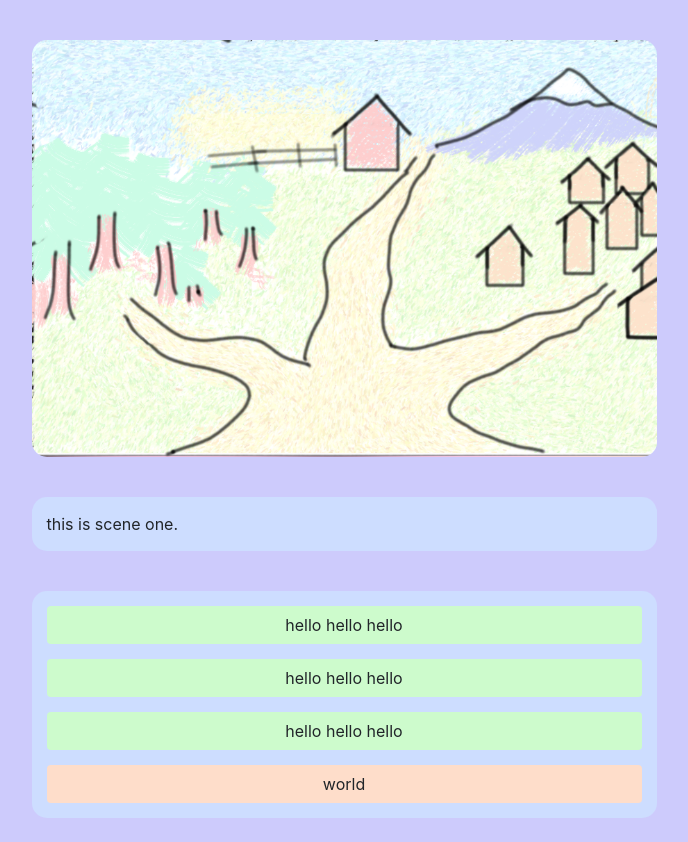
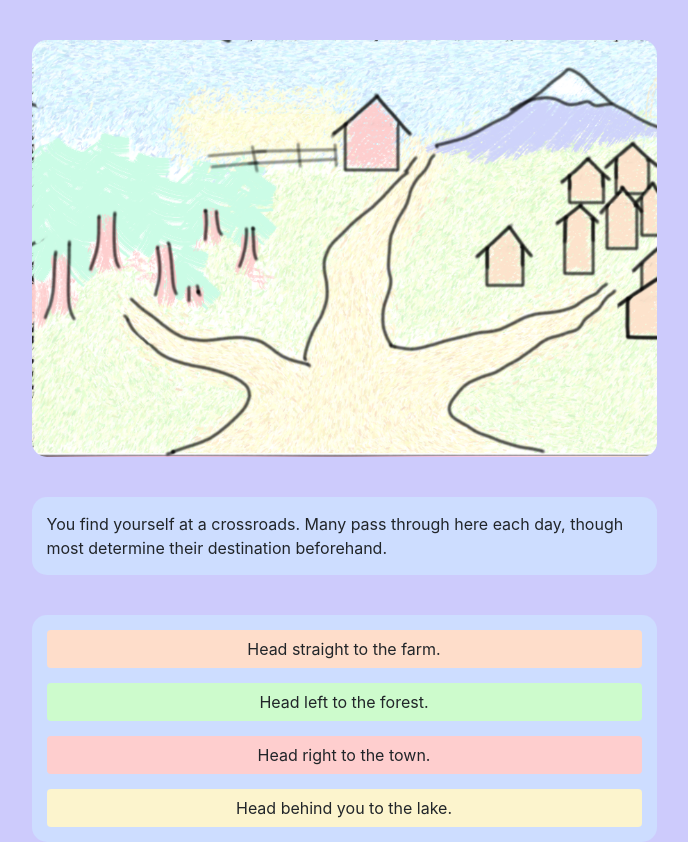
Before and after one commit to dunstad/meander, a plain HTML site: page index.html in a window 1280 px wide. Shown: the whole page, without its empty margins (296-984 px from the left). Before the commit the page ends 818 px from the top, so only its background shows below. Drawn offline with nearby package versions, Linux system fonts and the light colour scheme.

Commit message:
i think we're done here

```diff
--- a/meander.css
+++ b/meander.css
@@ -52,7 +52,3 @@ button:hover {
 .pastel-pink {
   background-color: #fccded;
 }
-
-.pastel-green {
-  background-color: #cdfbcc;
-}
--- a/meander.js
+++ b/meander.js
@@ -6,41 +6,52 @@ game.scenes = {
 
   field: {
     image: 'field.png',
-    text: 'this is scene one.',
+    text: 'You find yourself at a crossroads. Many pass through here each day, though most determine their destination beforehand.',
     buttons: [
       {
-        text: 'hello hello hello',
+        text: 'Head straight to the farm.',
         next: 'farm1',
-        color: 'pastel-green'
+        color: 'pastel-orange'
       },
       {
-        text: 'hello hello hello',
+        text: 'Head left to the forest.',
         next: 'forest1',
         color: 'pastel-green'
       },
       {
-        text: 'hello hello hello',
+        text: 'Head right to the town.',
         next: 'town1',
-        color: 'pastel-green'
+        color: 'pastel-red'
       },
       {
-        text: 'world',
+        text: 'Head behind you to the lake.',
         next: 'lake1',
-        color: 'pastel-orange'
+        color: 'pastel-yellow'
+      },
+    ],
+  },
+  field2: {
+    image: 'field.png',
+    text: "You've had an eventful time in this small part of the world. Maybe you'll wander a while longer...",
+    buttons: [
+      {
+        text: 'Meander.',
+        next: 'end',
+        color: 'pastel-pink'
       },
     ],
   },
   farm1: {
     image: 'farm1.png',
-    text: 'this is scene one.',
+    text: 'The road out here is not so well worn, and the grass grows tall and wild. This house looks like it could have stood here since before you were born.',
     buttons: [
       {
-        text: 'hello hello hello',
+        text: '"Hello, is anyone home?"',
         next: 'farm2',
         color: 'pastel-green'
       },
       {
-        text: 'world',
+        text: 'Leave the house alone and go back to the field. Wouldn\'t want to disturb anyone.',
         next: 'field',
         color: 'pastel-orange'
       },
@@ -48,10 +59,10 @@ game.scenes = {
   },
   farm2: {
     image: 'farm2.png',
-    text: 'this is scene one.',
+    text: "\"Why, hello there. Sure has been a while since a youngun like you has come around here.\" You stay and chat a while, as old friends might. The weather is warm and time moves slowly.",
     buttons: [
       {
-        text: 'hello hello hello',
+        text: 'Old folks have lived some interesting lives. Head back to the field with newfound wisdom.',
         next: 'field',
         color: 'pastel-green'
       },
@@ -59,15 +70,15 @@ game.scenes = {
   },
   forest1: {
     image: 'forest1.png',
-    text: 'this is scene one.',
+    text: 'Life surrounds you, and it sure can be noisy. Birdsong and bugchirps echo all about, and every so often you catch glimpses of critters scurrying away from you.',
     buttons: [
       {
-        text: 'hello hello hello',
+        text: "Let's see what else is here. Go deeper into the forest.",
         next: 'forest2',
         color: 'pastel-green'
       },
       {
-        text: 'world',
+        text: "I hate bugs, let's get out of here. Go back to the field.",
         next: 'field',
         color: 'pastel-orange'
       },
@@ -75,10 +86,21 @@ game.scenes = {
   },
   forest2: {
     image: 'forest2.png',
-    text: 'this is scene one.',
+    text: "The noisy woods have gone quiet as a bear shambles out of the brush at the side of the trail. It's likely been a while since this fellow has seen another person.",
     buttons: [
       {
-        text: 'hello hello hello',
+        text: 'Uh oh.',
+        next: 'forest3',
+        color: 'pastel-red'
+      },
+    ],
+  },
+  forest3: {
+    image: 'forest1.png',
+    text: "Its dark eyes size you up for a moment before it scrambles across the trail into the brush again. It's interesting to wonder where it's going, but now is probably not the time to find out.",
+    buttons: [
+      {
+        text: 'Phew. Hurry back to the field.',
         next: 'field',
         color: 'pastel-green'
       },
@@ -86,15 +108,15 @@ game.scenes = {
   },
   town1: {
     image: 'town1.png',
-    text: 'this is scene one.',
+    text: "A bustling town, full of strangers and still growing. So many people's memories and habits are woven through every part of it.",
     buttons: [
       {
-        text: 'hello hello hello',
+        text: 'See what work needs doing.',
         next: 'town2',
         color: 'pastel-green'
       },
       {
-        text: 'world',
+        text: "It's a bit too busy here. Head back to the field.",
         next: 'field',
         color: 'pastel-orange'
       },
@@ -102,10 +124,10 @@ game.scenes = {
   },
   town2: {
     image: 'town2.png',
-    text: 'this is scene one.',
+    text: "The job board says you can stay a night at the inn free and eat a good meal if you can cut a load of firewood for them. In need of both, you take the innkeeper up on the offer. His demeanor is pleasant, but he's not chatty, and neither are the other patrons. The food tastes great after a day of labor though, and you sleep like a rock.",
     buttons: [
       {
-        text: 'hello hello hello',
+        text: 'Time to get going again. Head back to the field.',
         next: 'field',
         color: 'pastel-green'
       },
@@ -113,15 +135,15 @@ game.scenes = {
   },
   lake1: {
     image: 'lake1.png',
-    text: 'this is scene one.',
+    text: "The water looks cool, and there's hardly anyone around. Frogs hop about in the mud, and cattails bob in the breeze.",
     buttons: [
       {
-        text: 'hello hello hello',
+        text: 'Go for a swim.',
         next: 'lake2',
         color: 'pastel-green'
       },
       {
-        text: 'world',
+        text: 'Not much to do here. Head back to the field.',
         next: 'field',
         color: 'pastel-orange'
       },
@@ -129,10 +151,10 @@ game.scenes = {
   },
   lake2: {
     image: 'lake2.png',
-    text: 'this is scene one.',
+    text: 'You climb out of the water feeling tired and refreshed. The breeze can be a little chilly, but the hot sun dries you quickly.',
     buttons: [
       {
-        text: 'hello hello hello',
+        text: 'Head back to the field.',
         next: 'field',
         color: 'pastel-green'
       },
@@ -140,7 +162,7 @@ game.scenes = {
   },
   end: {
     image: 'end.png',
-    text: "You've seen all there is to see. Thanks!",
+    text: "You've seen all there is to see!",
     buttons: [],
   },
   one: {
@@ -181,6 +203,14 @@ game.scenes = {
 
 function loadScene(sceneName) {
 
+  if (sceneName == 'field' &&
+      localStorage.getItem('farm2') &&
+      localStorage.getItem('forest2') &&
+      localStorage.getItem('lake2') &&
+      localStorage.getItem('town2')) {
+    sceneName = 'field2';
+  }
+
   let scene = game.scenes[sceneName];
   localStorage.setItem(sceneName, true);
 
```
